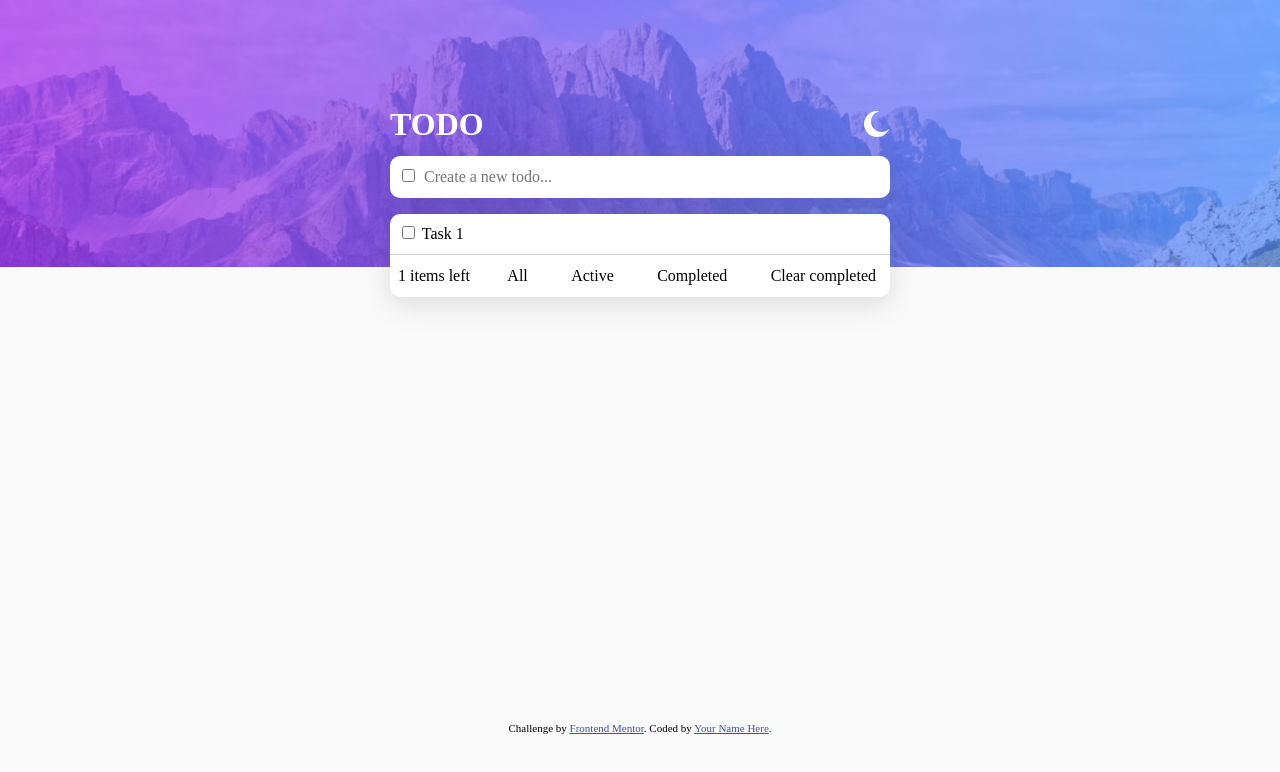
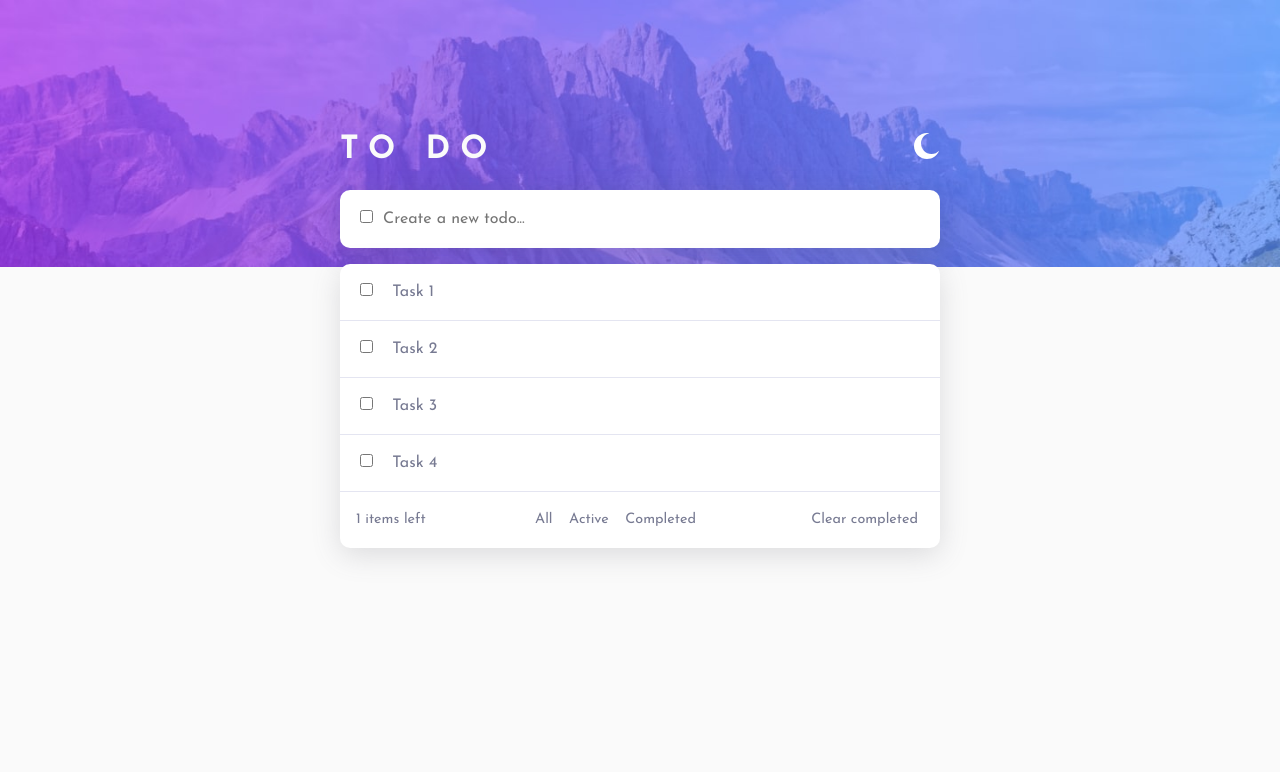
Before and after one commit to CinArb2/TODOapp, a plain HTML site: page index.html in a window 1280 px wide. Drawn offline with Linux system fonts and the light colour scheme.

Commit message:
cambios en estilos

```diff
--- a/allJs.js
+++ b/allJs.js
@@ -2,7 +2,7 @@ let textoTodo = document.querySelector('#text');
 let checkboxItem = document.querySelector('#check_item');
 let todoList = document.querySelector('.todo_list');
 let numberCounter = document.querySelector('.number_counter');
-let todoButtons = document.querySelector('.todo_buttons');
+let todoButtons = document.querySelectorAll('.todo_buttons');
 let iconTheme = document.querySelector('.todo_icon')
 
 
@@ -74,7 +74,9 @@ todoList.addEventListener('click', (e) => {
   }
 })
 
-todoButtons.addEventListener('click', (e) => {
+todoButtons.forEach(btn => {
+
+  btn.addEventListener('click', (e) => {
 
     let todoItems = document.querySelectorAll('.todo_item');
 
@@ -103,5 +105,5 @@ todoButtons.addEventListener('click', (e) => {
         }
       }
     })
-
   })
+})
--- a/index.html
+++ b/index.html
@@ -3,16 +3,14 @@
 <head>
   <meta charset="UTF-8">
   <meta name="viewport" content="width=device-width, initial-scale=1.0">
-  <link rel="icon" type="image/png" sizes="32x32" href="./images/favicon-32x32.png">
-  <title>Frontend Mentor | Todo app</title>
+  <link rel="icon" href="https://img.icons8.com/color/48/000000/checked--v4.png">
+  <title>To Do App</title>
   <link rel="stylesheet" href="styles.css">
-  <script src="https://kit.fontawesome.com/46bf840cdc.js" crossorigin="anonymous"></script>
 </head>
 <body class="background" data-theme>
-
   <div class="todo_container" >
     <div class="todo_heading">
-      <h1 class="todo_title">TODO</h1>
+      <h1 class="todo_title">TO DO</h1>
       <div class="todo_icon">
         <img class="todo_moon" src="./images/icon-moon.svg" alt="">
         <img class="todo_sun" src="./images/icon-sun.svg" alt="">
@@ -30,20 +28,37 @@
           <label for="task_default">Task 1</label>
           <button class="close"></button>
         </div>
+        <div class="todo_item">
+          <input type="checkbox" id="task_default">
+          <label for="task_default">Task 2</label>
+          <button class="close"></button>
+        </div>
+        <div class="todo_item">
+          <input type="checkbox" id="task_default">
+          <label for="task_default">Task 3</label>
+          <button class="close"></button>
+        </div>
+        <div class="todo_item">
+          <input type="checkbox" id="task_default">
+          <label for="task_default">Task 4</label>
+          <button class="close"></button>
+        </div>
       </div>
       <div class="todo_buttons">
         <div class="todo_items-counter"><span class="number_counter">1</span> items left</div>
+        <div class="todo_buttons_desktop">
         <button class="button button-all">All</button>
         <button class="button button-active">Active</button>
         <button class="button button-completed">Completed</button>
+        </div>
         <button class="button button-clear">Clear completed</button>
       </div>
     </div>
-  </div>
-
-  <div class="attribution">
-    Challenge by <a href="https://www.frontendmentor.io?ref=challenge" target="_blank">Frontend Mentor</a>.
-    Coded by <a href="#">Your Name Here</a>.
+    <div class="todo_buttons todo_buttons_mobile">
+      <button class="button button-all">All</button>
+      <button class="button button-active">Active</button>
+      <button class="button button-completed">Completed</button>
+    </div>
   </div>
   <script src="./allJs.js"></script>
 </body>
--- a/styles.css
+++ b/styles.css
@@ -1,3 +1,6 @@
+@import url('https://fonts.googleapis.com/css2?family=Josefin+Sans:wght@400;700&display=swap');
+/* font-family: 'Josefin Sans', sans-serif; */
+
 /* Box sizing rules */
 *,
 *::before,
@@ -19,34 +22,9 @@ dd {
   margin: 0;
 }
 
-/* Remove list styles on ul, ol elements with a list role, which suggests default styling will be removed */
-ul[role='list'],
-ol[role='list'] {
-  list-style: none;
-}
-
 /* Set core root defaults */
 html:focus-within {
   scroll-behavior: smooth;
-}
-
-/* Set core body defaults */
-body {
-  min-height: 100vh;
-  text-rendering: optimizeSpeed;
-  line-height: 1.5;
-}
-
-/* A elements that don't have a class get default styles */
-a:not([class]) {
-  text-decoration-skip-ink: auto;
-}
-
-/* Make images easier to work with */
-img,
-picture {
-  max-width: 100%;
-  display: block;
 }
 
 /* Inherit fonts for inputs and buttons */
@@ -57,31 +35,91 @@ select {
   font: inherit;
 }
 
+button{
+  color: inherit;
+  cursor: pointer;
+  border: none;
+  background-color: transparent;
+}
+
+
+:root{
+  --main-font: 'Josefin Sans', sans-serif;
+  --Bright-Blue: hsl(220, 98%, 61%);
+  --Check-Background: linear-gradient hsl(192, 100%, 67%) to hsl(280, 87%, 65%);
+
+  /* ### Light Theme */
+
+  --Very-Light-Gray: hsl(0, 0%, 98%);
+  --Very-Light-Grayish-Blue: hsl(236, 33%, 92%);
+  --Light-Grayish-Blue: hsl(233, 11%, 84%);
+  --Dark-Grayish-Blue: hsl(236, 9%, 61%);
+  --Very-Dark-Grayish-Blue: hsl(235, 19%, 35%);
+
+  /* ### Dark Theme */
+
+  --Very-Dark-Blue: hsl(235, 21%, 11%);
+  --Very-Dark-Desaturated-Blue: hsl(235, 24%, 19%);
+  --Light-Grayish-Blue: hsl(234, 39%, 85%);
+  --Light-Grayish-Blue-hover: hsl(236, 33%, 92%);
+  --Dark-Grayish-Blue: hsl(234, 11%, 52%);
+  --Very-Dark-Grayish-Blue: hsl(233, 14%, 35%);
+  --Very-Dark-Grayish-Blue: hsl(237, 14%, 26%);
+
+  --color-shadow: rgba(100, 100, 111, 0.2) 0px 7px 29px 0px;
+}
+
+
+/* Set core body defaults */
+body {
+  min-height: 100vh;
+  text-rendering: optimizeSpeed;
+  line-height: 1.5;
+  font-family: var(--main-font);
+  font-size: 16px;
+  color: var(--Dark-Grayish-Blue)
+}
+
 .background{
   min-height: calc(100vh - 13px);
-  background-image: url('./images/bg-desktop-light.jpg');
+  background-image: url('./images/bg-mobile-light.jpg');
   background-repeat: no-repeat;
-  background-size: contain;
-  background-color: #fafafa;
+  background-size: 500px 220px;
+  background-color: var(--Very-Light-Gray);
 }
 
-.attribution { font-size: 11px; text-align: center; }
-.attribution a { color: hsl(228, 45%, 44%); }
+@media screen and (min-width: 500px){
+  .background{
+    background-image: url('./images/bg-desktop-light.jpg');
+    background-size: auto 220px;
+  }
+}
 
+@media screen and (min-width: 1050px){
+  .background{
+    background-image: url('./images/bg-desktop-light.jpg');
+    background-size: contain;
+  }
+}
 /* To do container */
 
 .todo_container{
-  padding-top: max(10vh, 100px);
+  padding-top: max(10vh, 110px);
   min-height: 90vh;
-  width: min(90%, 500px);
+  width: min(80%, 600px);
   margin: 0 auto;
 }
 
 .todo_heading{
-  color: white;
+  color: var(--Very-Light-Gray);
   display: flex;
   align-items: center;
   justify-content: space-between;
+  margin-block: 1rem;
+}
+
+.todo_title{
+  letter-spacing: 10px;
 }
 
 .todo_sun{
@@ -99,10 +137,10 @@ select {
 .todo_form{
   background-color: white;
   border-radius: 10px;
-  margin-block: 0.5rem;
-  padding: 0.5rem;
-  box-shadow: rgba(100, 100, 111, 0.2) 0px 7px 29px 0px;
+  padding: 1rem;
+  box-shadow: var(--color-shadow);
 }
+
 
 input[type = text]{
   border: none;
@@ -111,25 +149,33 @@ input[type = text]{
   background-color: transparent;
 }
 
-.todo_body{
+.todo_body,
+.todo_buttons_mobile{
   margin-top: 1rem;
   background-color: white;
   border-radius: 10px;
-  box-shadow: rgba(100, 100, 111, 0.2) 0px 7px 29px 0px;
+  box-shadow: var(--color-shadow);
 }
 
-.todo_list > .todo_item + .todo_item, .todo_buttons{
-  border-top: 1px solid rgb(209, 206, 206);
+.todo_list > *, .todo_buttons,
+.todo_buttons_mobile{
+  padding: 1rem;
 }
 
-.todo_list > *, .todo_buttons{
-  padding: 0.5rem;
+.todo_list > .todo_item + .todo_item,
+.todo_list + .todo_buttons{
+  border-top: 1px solid var(--Very-Light-Grayish-Blue);
+}
+
+label{
+  padding-left: 0.7rem;
 }
 
 .todo_buttons{
   display: flex;
   align-items: center;
   justify-content: space-between;
+  font-size: 0.9rem;
 }
 
 .clear{
@@ -140,11 +186,6 @@ input[type = text]{
   position: relative;
 }
 
-button{
-  cursor: pointer;
-  border: none;
-  background-color: transparent;
-}
 
 .close{
   height: 30px;
@@ -185,9 +226,29 @@ button{
 }
 
 input:checked + label{
-  color: gray;
+  color: var(--Very-Light-Grayish-Blue);
   text-decoration:line-through;
 }
+
+.todo_buttons_desktop{
+  display: none;
+}
+
+.todo_buttons_mobile{
+  display: flex;
+  justify-content: space-around;
+}
+
+@media screen and (min-width: 630px){
+  .todo_buttons_desktop{
+  display: block;
+  }
+  .todo_buttons_mobile{
+    display: none;
+  }
+}
+
+/* themes */
 
 body[data-theme="dark"]{
   background-color: hsl(235, 21%, 11%);
```
Lines whose indentation alone changed are shown as unchanged.
